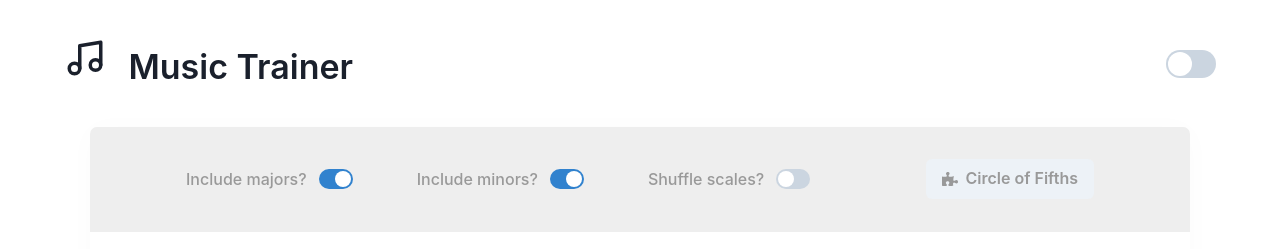
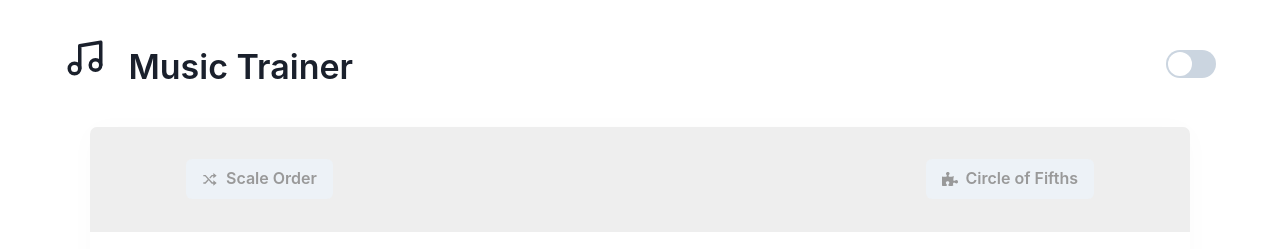
Before and after one commit to arielbk/music-practice, a React (Create React App) app: page / in a window 1280 px wide. Shown: the top 249 px of the page. Built offline with nearby package versions, Linux system fonts and the light colour scheme.

Commit message:
feat: switch to simple scale configs

```diff
--- a/src/components/Scales.js
+++ b/src/components/Scales.js
@@ -1,14 +1,16 @@
 import {
   Button,
-  FormControl,
-  FormLabel,
+  Heading,
   Modal,
   ModalCloseButton,
   ModalContent,
   ModalOverlay,
-  Switch,
+  Radio,
+  RadioGroup,
+  Stack,
 } from '@chakra-ui/react';
 import { useCallback, useEffect, useState } from 'react';
+import { BiShuffle } from 'react-icons/bi';
 import { FaPuzzlePiece } from 'react-icons/fa';
 import styled from 'styled-components';
 import SvgCircleOfFifths from './CircleOfFifths';
@@ -84,10 +86,6 @@ const Settings = styled.div`
 `;
 
 export default function Scales() {
-  const [includeMajors, setIncludeMajors] = useState(true);
-  const [includeMinors, setIncludeMinors] = useState(true);
-  const [isShuffle, setIsShuffle] = useState(false);
-
   const [scaleSequence, setScaleSequence] = useState();
   const [scaleIndex, setScaleIndex] = useState(0);
   const [scale, setScale] = useState();
@@ -95,17 +93,20 @@ export default function Scales() {
   const [scaleNotes, setScaleNotes] = useState();
 
   const [isCofOpen, setIsCofOpen] = useState(false);
+  const [isOrderOpen, setIsOrderOpen] = useState(false);
+  const [order, setOrder] = useState('0');
 
   const sequenceScales = useCallback(() => {
     const filtered = Object.keys(scales).filter((scale) => {
-      if (includeMajors && includeMinors) return true;
-      if (includeMinors) return scale.includes('min');
-      if (includeMajors) return !scale.includes('min');
+      if (order === '0' || order === '1') return true;
+      if (order === '2' || order === '3') return !scale.includes('min');
+      if (order === '4' || order === '5') return scale.includes('min');
       return false;
     });
     setScaleIndex(0);
+    const isShuffle = order === '1' || order === '3' || order === '5';
     setScaleSequence(isShuffle ? shuffleArray(filtered) : filtered);
-  }, [includeMajors, includeMinors, isShuffle]);
+  }, [order]);
 
   const nextScale = () => {
     if (!scaleSequence || scaleIndex === scaleSequence.length - 1)
@@ -138,41 +139,10 @@ export default function Scales() {
   return (
     <Container>
       <Settings>
-        <form>
-          <FormControl display="flex" alignItems="center">
-            <FormLabel htmlFor="include-majors" mb={0}>
-              Include majors?
-            </FormLabel>
-            <Switch
-              id="include-majors"
-              isChecked={includeMajors}
-              onChange={(e) => setIncludeMajors(e.target.checked)}
-              mr="4rem"
-            />
-            <FormLabel htmlFor="include-minors" mb={0}>
-              Include minors?
-            </FormLabel>
-            <Switch
-              id="include-minors"
-              isChecked={includeMinors}
-              onChange={(e) => setIncludeMinors(e.target.checked)}
-              mr="4rem"
-            />
-            <FormLabel htmlFor="is-shuffle" mb={0}>
-              Shuffle scales?
-            </FormLabel>
-            <Switch
-              id="is-shuffle"
-              isChecked={isShuffle}
-              onChange={(e) => setIsShuffle(e.target.checked)}
-            />
-          </FormControl>
-        </form>
-        <Button
-          variant="solid"
-          leftIcon={<FaPuzzlePiece />}
-          onClick={() => setIsCofOpen(true)}
-        >
+        <Button leftIcon={<BiShuffle />} onClick={() => setIsOrderOpen(true)}>
+          Scale Order
+        </Button>
+        <Button leftIcon={<FaPuzzlePiece />} onClick={() => setIsCofOpen(true)}>
           Circle of Fifths
         </Button>
       </Settings>
@@ -183,6 +153,31 @@ export default function Scales() {
         <ModalContent background="#fff" width="600px">
           <ModalCloseButton color="#000" />
           <SvgCircleOfFifths />
+        </ModalContent>
+      </Modal>
+
+      {/* scale order modal */}
+      <Modal
+        isOpen={isOrderOpen}
+        onClose={() => setIsOrderOpen(false)}
+        size="xl"
+      >
+        <ModalOverlay />
+        <ModalContent background="#fff" width="600px" px={16} py={8}>
+          <ModalCloseButton color="#000" />
+          <Heading size="md" mt={8}>
+            Select the configuration in which scales should appear:
+          </Heading>
+          <RadioGroup onChange={setOrder} value={order}>
+            <Stack py={8}>
+              <Radio value="0">Major clockwise, minor counterclockwise</Radio>
+              <Radio value="1">Major and minor shuffle</Radio>
+              <Radio value="2">Major clockwise</Radio>
+              <Radio value="3">Major shuffle</Radio>
+              <Radio value="4">Minor counterclockwise</Radio>
+              <Radio value="5">Minor shuffle</Radio>
+            </Stack>
+          </RadioGroup>
         </ModalContent>
       </Modal>
 
```
